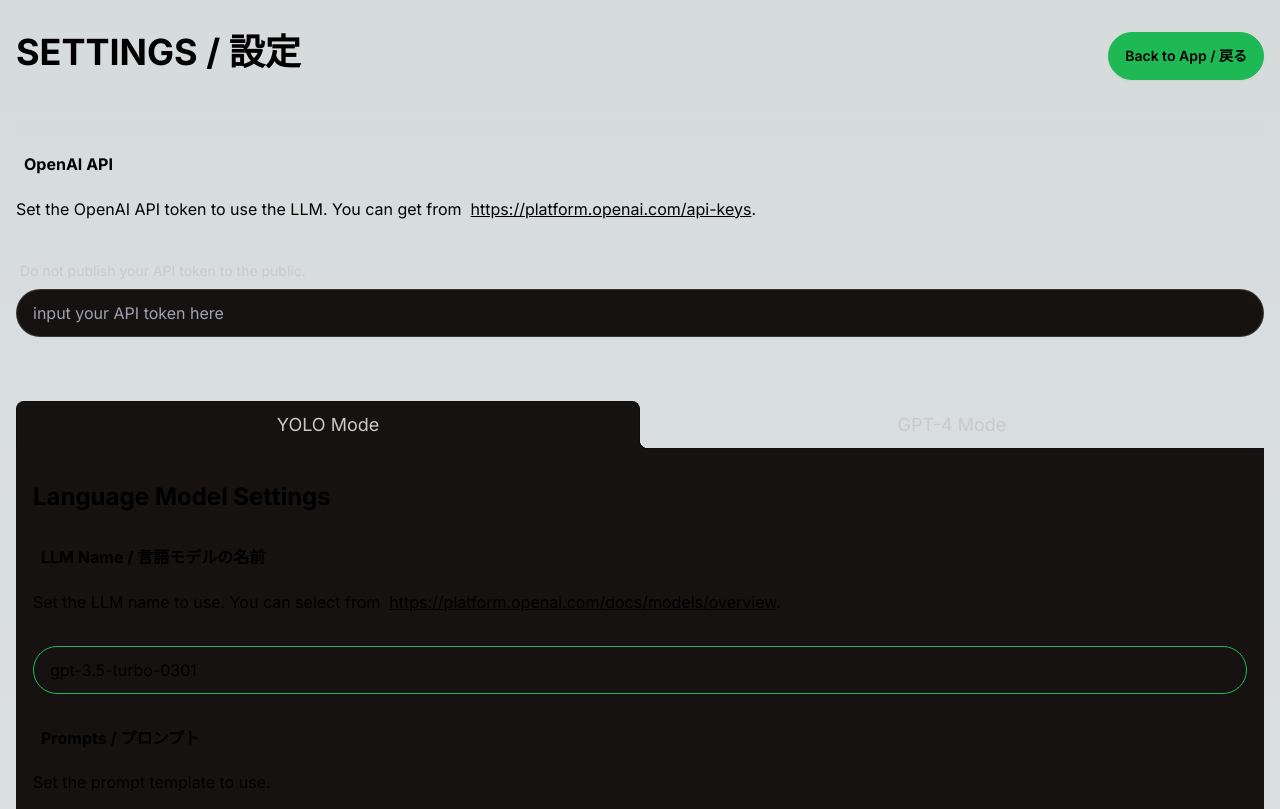
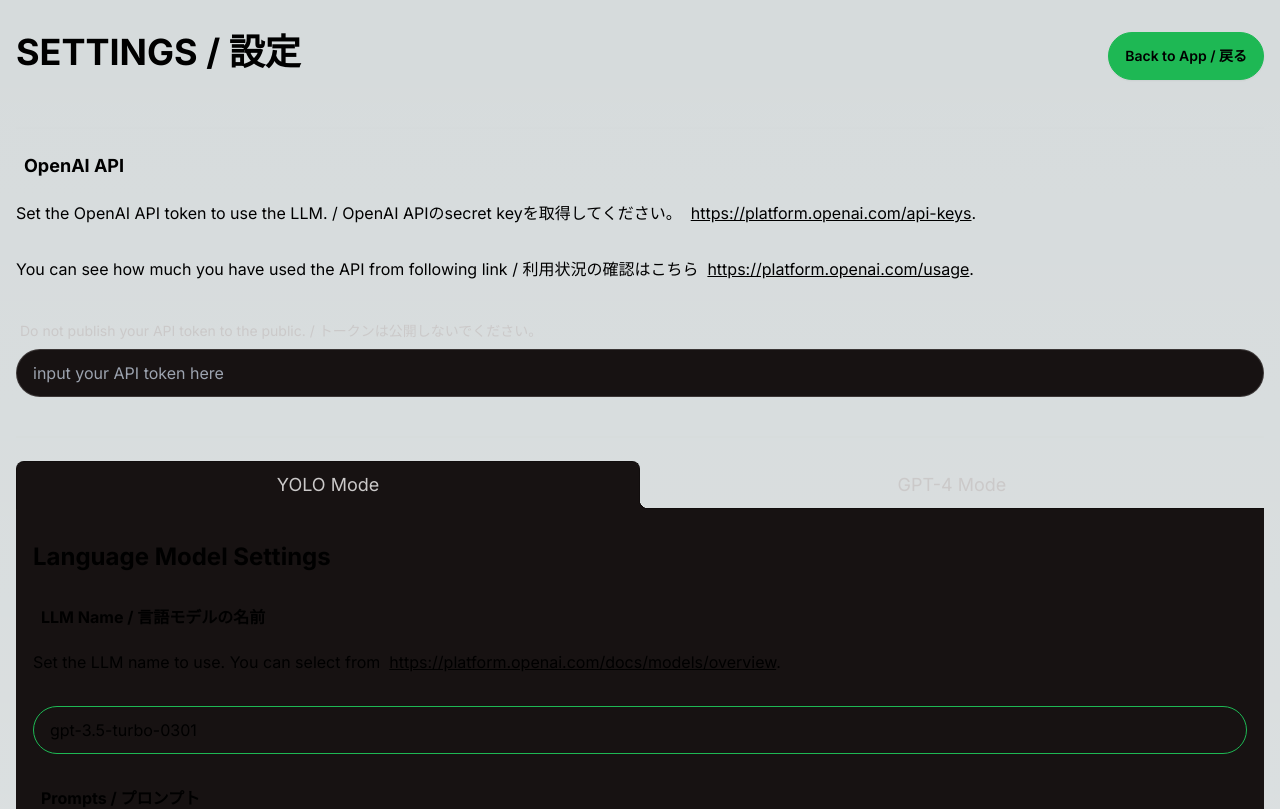
Before and after one commit to atsukoba/hngt-agop-app, a Next.js app: page /settings in a window 1280 px wide. Shown: the top 809 px of the page. Built offline with nearby package versions, Linux system fonts and the light colour scheme.

Commit message:
edit styles

```diff
--- a/src/app/page.tsx
+++ b/src/app/page.tsx
@@ -12,7 +12,7 @@ export default function App() {
     >
       <div className="flex justify-center items-center max-w-full min-h-screen text-left">
         <div className="p-8 md:max-w-4xl max-w-full">
-          <h1 className="my-6 text-6xl font-mono">
+          <h1 className="my-6 text-5xl font-mono font-bold">
             AGOP: A Garden of Prosthesis AI App 2024
           </h1>
           <p className="my-6 italic animate-in fade-in-5">
@@ -28,20 +28,18 @@ export default function App() {
             この《庭》では、理性的な人間たちが他物たちを利用するという関係を逸脱し、オブジェクトたちが《庭師》によってマゾヒスティックに、あるいはキメラ的に《接木》され、癒合する。それによって、この「正常な社会」の内部に、捻れた関係の裂け目としての島宇宙的な外部を生成することを試みる。そして、その周囲にあるものすべてを－あなたを－この《庭》へと巻き込みながら、その裂け目としての外部へと躍り出る！
           </p>
           <div className="flex flex-row justify-center my-6">
-            <button className="btn btn-outline">
-              <Link href={"/v8"} className="text-3xl align-middle">
-                START APP &nbsp;
-                <span className="text-2xl font-mono">ver:YOLO-v8</span>
+            <button className="btn btn-outline font-light">
+              <Link href={"/v8"} className="text-2xl align-middle">
+                START &nbsp;
+                <span className="text-2xl">ver:YOLO-v8</span>
               </Link>
             </button>
           </div>
           <div className="flex flex-row justify-center my-6">
-            <button className="btn btn-outline">
-              <Link href={"/llm"} className="text-3xl align-middle">
-                START APP &nbsp;
-                <span className="text-2xl font-mono">
-                  ver:GPT-4 Description
-                </span>
+            <button className="btn btn-outline font-light">
+              <Link href={"/llm"} className="text-2xl align-middle">
+                START &nbsp;
+                <span className="text-2xl">ver:GPT-4 Description</span>
               </Link>
             </button>
           </div>
--- a/src/app/settings/page.tsx
+++ b/src/app/settings/page.tsx
@@ -18,7 +18,7 @@ import { labels, labelsIconMap } from "@/yolo/label";
 import { useAtom, useSetAtom } from "jotai/react";
 import Link from "next/link";
 import { useRouter } from "next/navigation";
-import { useState } from "react";
+import { useEffect, useState } from "react";
 
 const InfoIcon = (tooltipMsg: string) => (
   <div className="tooltip tooltip-right" data-tip={tooltipMsg}>
@@ -282,13 +282,12 @@ const GPT4ImageCaptioningModeSettings = () => {
           {InfoIcon("OpenAI secret token")}
           Prompt / 画像キャプション生成のためのプロンプト
         </h3>
-        <input
-          type="text"
-          placeholder="input your API token here"
-          className="input input-primary w-full"
+        <textarea
+          className={`textarea textarea-lg textarea-primary w-full`}
           value={prompt}
+          placeholder="input prompt here / プロンプトを入力してください"
           onChange={(e) => setPrompt(e.target.value)}
-        />
+        ></textarea>
       </div>
       {/* <div className="mb-8">
         <h3 className="font-bold text-md mb-4">
@@ -334,6 +333,19 @@ export default function SettingPage() {
   // use referer path
   const [currentTab, setCurrentTab] = useState(0);
 
+  // useEffect(() => {
+  //   if (window) {
+  //     switch (window.history.state.prevUrl.pathname) {
+  //       case "/v8":
+  //         setCurrentTab(0);
+  //         break;
+  //       case "/llm":
+  //         setCurrentTab(1);
+  //         break;
+  //     }
+  //   }
+  // }, []);
+
   return (
     <div className="container mx-auto px-4 py-8">
       <div className="w-full flex justify-between flex-row">
@@ -353,23 +365,38 @@ export default function SettingPage() {
 
       <div className="mb-8">
         <div className="mb-8">
-          <h3 className="font-bold text-md mb-4">
+          <h3 className="font-bold text-lg mb-4">
             {InfoIcon("OpenAI secret token")}
             OpenAI API
           </h3>
           <p className="mb-8">
-            Set the OpenAI API token to use the LLM. You can get from &nbsp;
+            Set the OpenAI API token to use the LLM. / OpenAI APIのsecret
+            keyを取得してください。 &nbsp;
             <Link
               href="https://platform.openai.com/api-keys"
               className="underline"
+              target="_blank"
             >
               https://platform.openai.com/api-keys
             </Link>
             . &nbsp;
           </p>
+          <p className="mb-8">
+            You can see how much you have used the API from following link /
+            利用状況の確認はこちら &nbsp;
+            <Link
+              href="https://platform.openai.com/usage"
+              className="underline"
+              target="_blank"
+            >
+              https://platform.openai.com/usage
+            </Link>
+            . &nbsp;
+          </p>
           <div className="label">
             <span className="label-text">
-              Do not publish your API token to the public.
+              Do not publish your API token to the public. /
+              トークンは公開しないでください。
             </span>
           </div>
           <input
@@ -391,7 +418,7 @@ export default function SettingPage() {
             type="radio"
             name="setting_tabs"
             role="tab"
-            className="tab"
+            className={`tab`}
             aria-label="YOLO Mode"
             checked={currentTab === 0}
             onChange={(e) => setCurrentTab(0)}
@@ -407,7 +434,7 @@ export default function SettingPage() {
             type="radio"
             name="setting_tabs"
             role="tab"
-            className="tab"
+            className={`tab`}
             aria-label="GPT-4 Mode"
             checked={currentTab === 1}
             onChange={(e) => setCurrentTab(1)}
```
